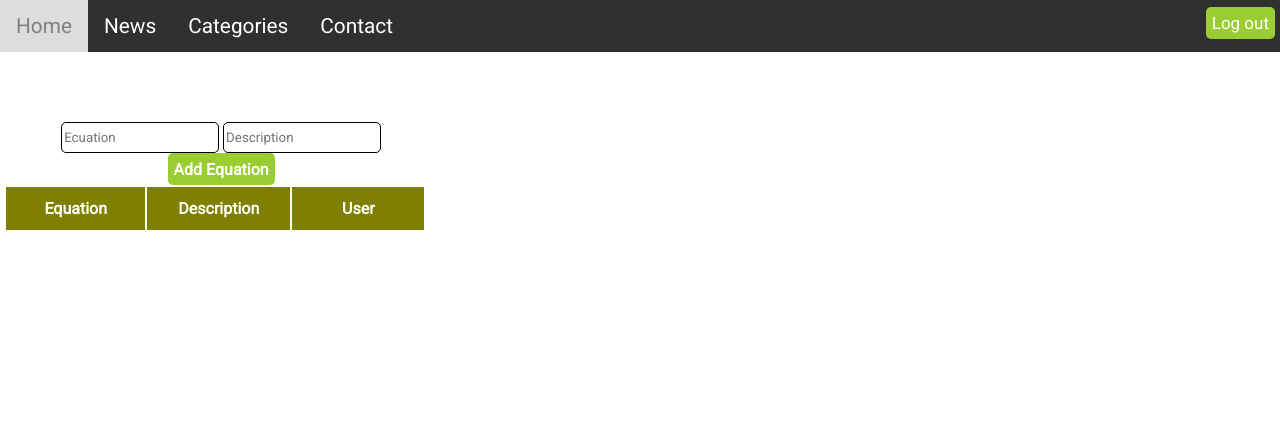
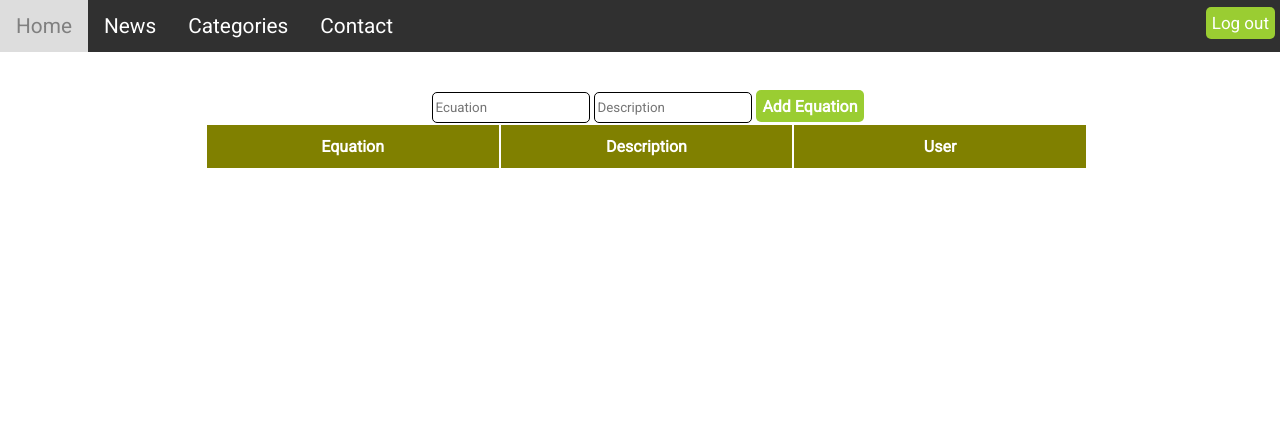
Before and after one commit to dariastarica/TWProiect, a PHP site: page /PHP/Algebra.php in a window 1280 px wide. Shown: the top 429 px of the page. Run offline with PHP 8.4, Linux system fonts and the light colour scheme; the visitor is signed in with stand-in values (Sample User, id 1); data that the repository does not hold is empty.

Commit message:
tables adjust

```diff
--- a/CSS/Categories.css
+++ b/CSS/Categories.css
@@ -23,6 +23,7 @@ th{
 }
 table{
     padding-left: 1%;
+    width: 100%;
     border-color: #303030;
     border-top-left-radius: 3px;
     border-top-right-radius: 3px;
@@ -79,7 +80,6 @@ equation-text{
     border: 1.1px solid white;
 }
 .fields {
-    padding-top: 2em;
     padding-left: 1em;
 }
 .add-eq-btn{
@@ -122,7 +122,7 @@ equation-text{
     height: 50%;
 }
 
-@media screen and (max-width: 600px){
+@media screen and (max-width: 800px){
     .left{
         float: none;
         width: 100%;
@@ -131,8 +131,32 @@ equation-text{
         float: none;
         width: 100%;
     }
+    .middle{
+        float: none;
+        width: 100%;
+    }
     table{
-        width: 70%;
+        width: 100%;
+        margin: auto;
     }
 
 }
+@media screen and (min-width: 801px) and (max-width:1400px){
+    .left{
+        float: none;
+        width: 100%;
+    }
+    .right{
+        float: none;
+        width: 100%;
+    }
+    .middle{
+        float: none;
+        width: 100%;
+    }
+    table{
+        width: 70%;
+        margin: auto;
+    }
+
+}
```
